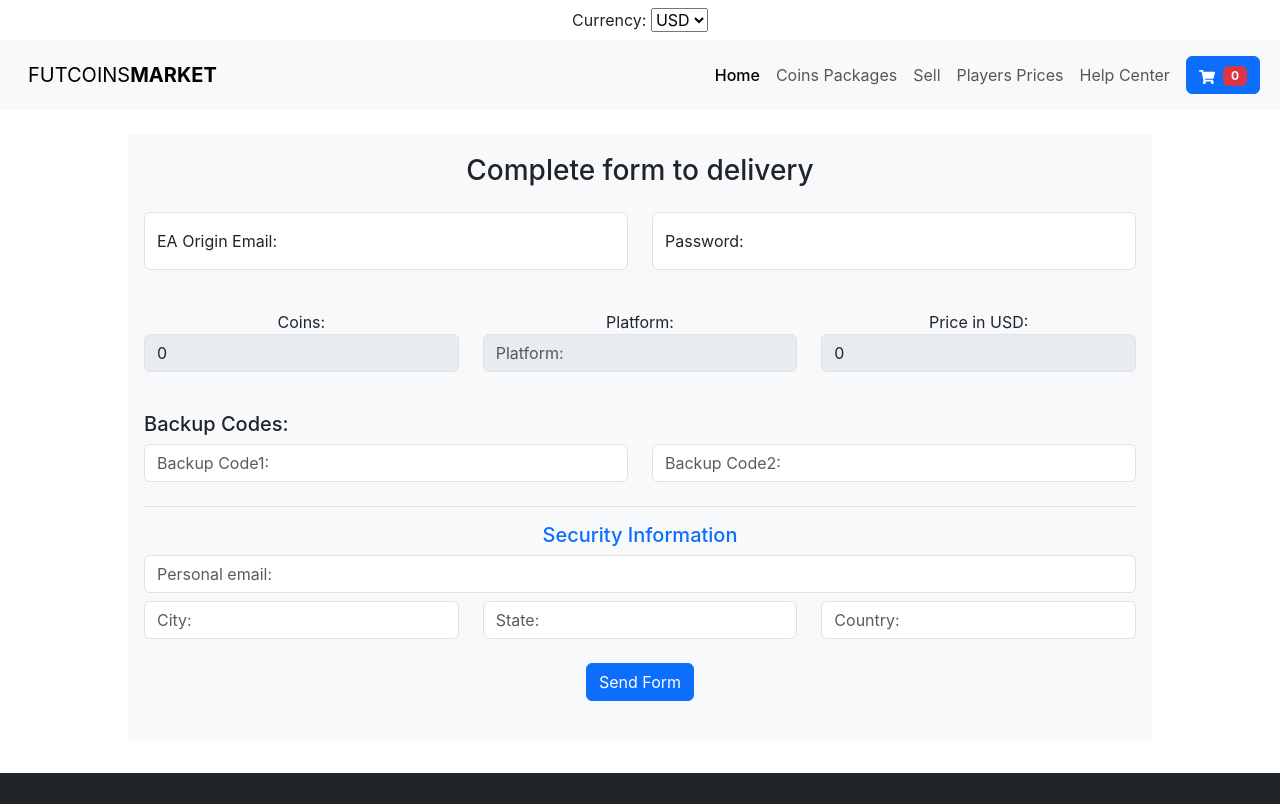
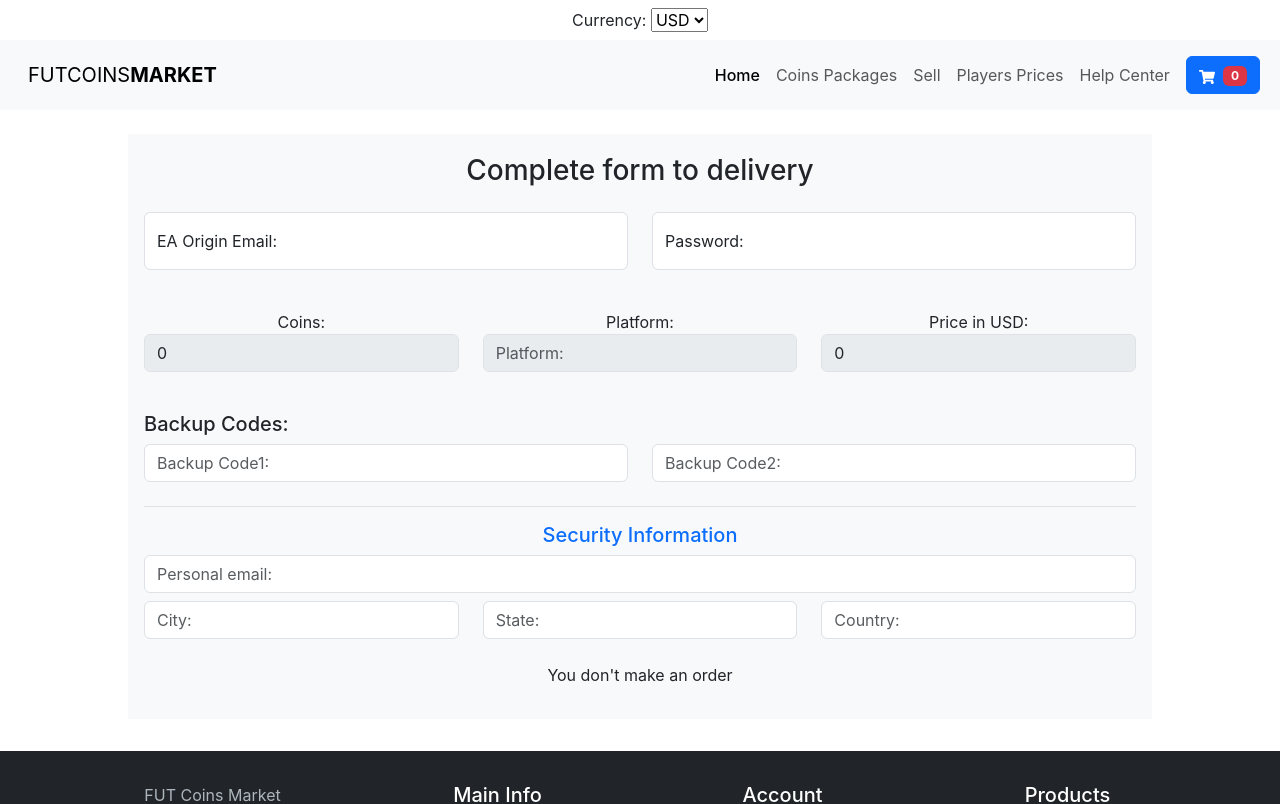
Before and after one commit to lisandroman/fcm, a React (Create React App) app: page /form-game-data in a window 1280 px wide. Shown: the top 804 px of the page. Built offline with nearby package versions, Linux system fonts and the light colour scheme.

Commit message:
Form button disabled when form is not complete

```diff
--- a/src/components/pages/FormWithGameData/FormWithGameData.jsx
+++ b/src/components/pages/FormWithGameData/FormWithGameData.jsx
@@ -36,28 +36,12 @@
   // Set Platform
   const listFinalPlatform = orderAllData.map((item) => item.platform);
   const getFinalPlatform = listFinalPlatform[0];
-  // // Set Price
-  // const listFinalPrice = orderAllData.map((item) => item.price);
-  // const getFinalPrice = listFinalPrice.reduce((a, b) => {
-  //   return a + b;
-  // }, 0);
 
   useEffect(() => {
     setCoins(getTotalCoins * 1000);
     setPlatform(getFinalPlatform);
     setPrice(getLatestPriceToForm);
   }, [getTotalCoins, getFinalPlatform, getLatestPriceToForm]);
-
-  console.log("useState Coins:", coins);
-  // console.log("useState Platform:", platform);
-  // console.log("useState EA Email:", originEmail);
-  // console.log("useState EA Pass:", passEmail);
-  // console.log("useState setBackupCode1:", backupCode1);
-  // console.log("useState backupCode2:", backupCode2);
-  // console.log("useState personalEmail:", personalEmail);
-  // console.log("useState city:", city);
-  // console.log("useState state:", state);
-  // console.log("useState country:", country);
 
   const addData = async function (e) {
     e.preventDefault();
@@ -166,16 +150,6 @@
         {/* ---------- Backup Codes ---------- */}
         <h5 className="text-start">
           Backup Codes:
-          {/* <button
-            type="button"
-            className="ms-2 btn btn-sm btn-secondary"
-            data-bs-toggle="tooltip"
-            data-bs-placement="top"
-            data-bs-custom-class="custom-tooltip"
-            data-bs-title="This top tooltip is themed via CSS variables."
-          >
-            ?
-          </button> */}
         </h5>
         <div className="row mb-3">
           <div className="col-sm">
@@ -253,10 +227,32 @@
             </div>
           </div>
         </div>
-
-        <button className="btn btn-primary mb-4" onClick={addData}>
-          Send Form
-        </button>
+        {coins === 0 ? (
+          <p>You don't make an order</p>
+        ) : !originEmail ||
+          !passEmail ||
+          !backupCode1 ||
+          !backupCode2 ||
+          !personalEmail ||
+          !city ||
+          !state ||
+          !country ? (
+          [
+            <button
+              className="btn btn-secondary disabled mb-2"
+              onClick={(e) => addData()}
+            >
+              Send Form
+            </button>,
+            <p className="text-danger mt-0">
+              Complete the form to enable the button
+            </p>,
+          ]
+        ) : (
+          <button className="btn btn-primary mb-4" onClick={addData}>
+            Send Form
+          </button>
+        )}
       </form>
     </FormStyled>
   );
```
